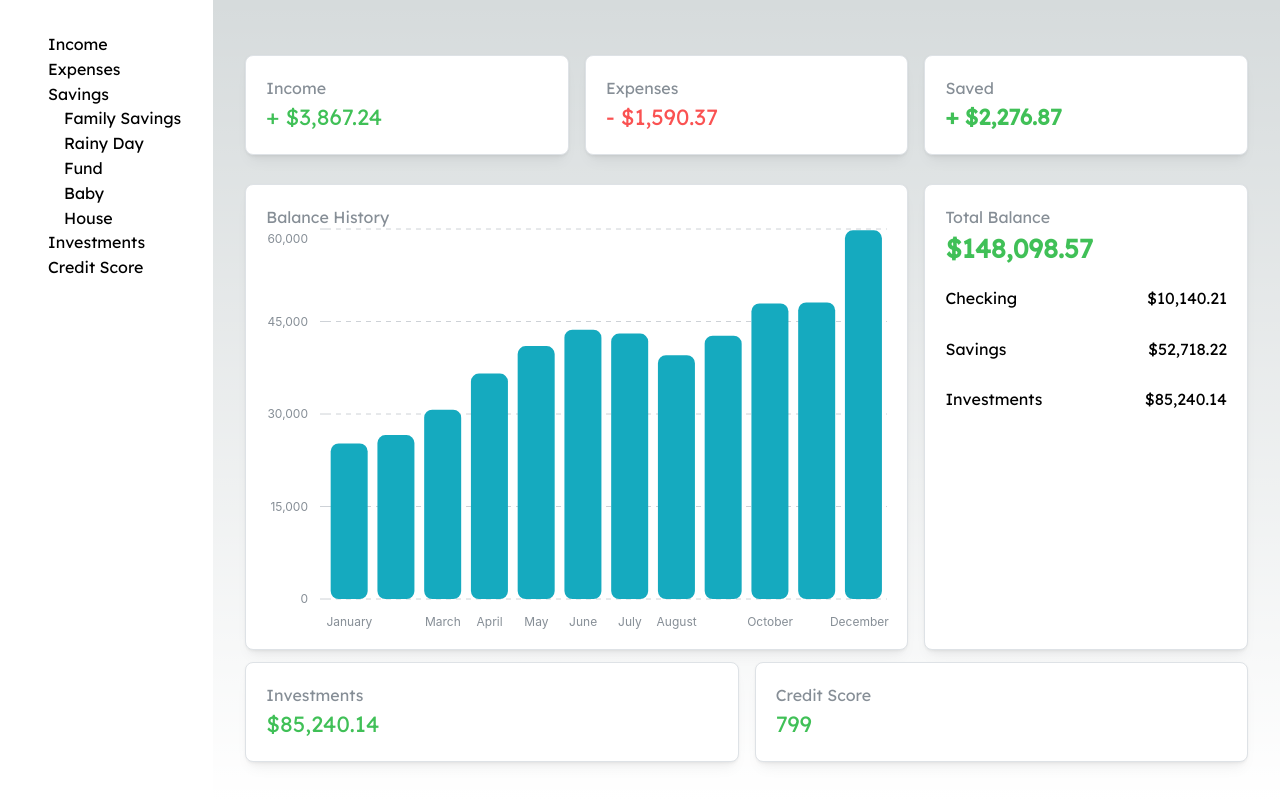
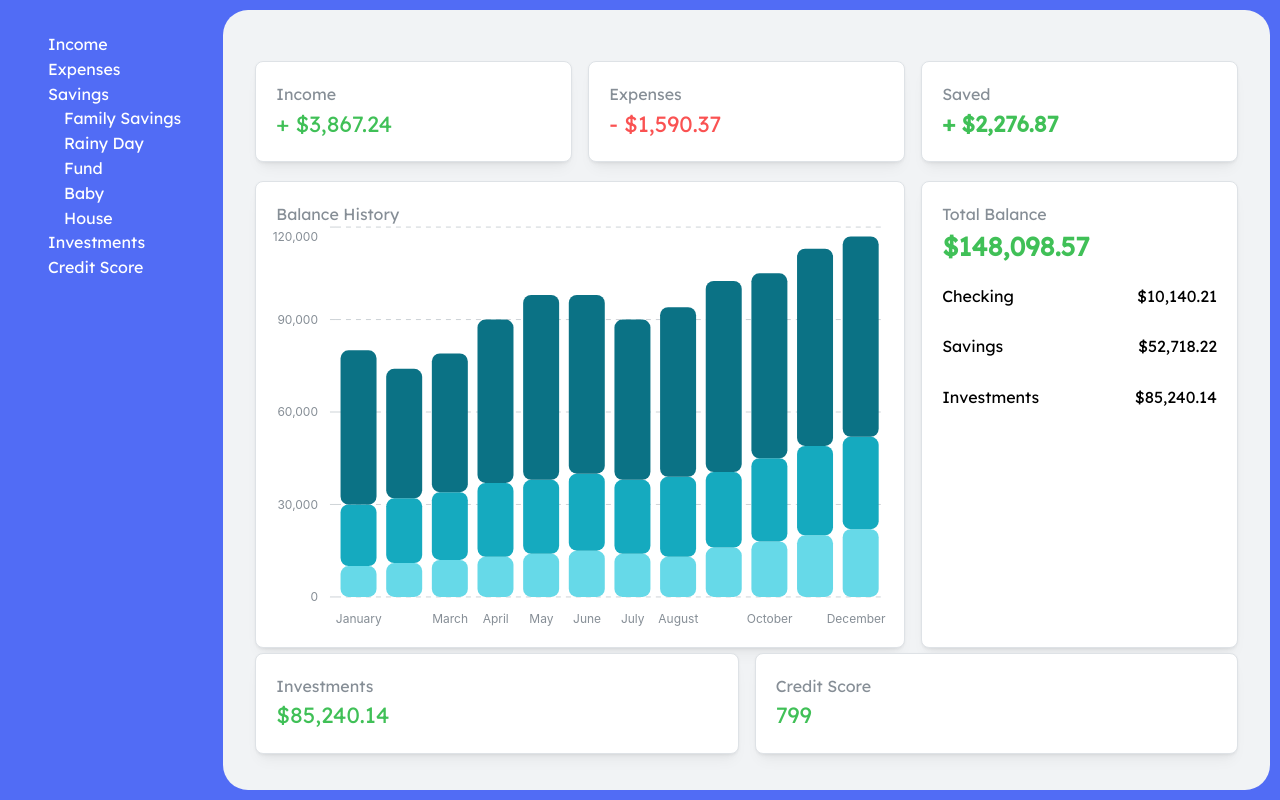
Before and after one commit to kechamberlin/cashboard, a Next.js app: page / in a window 1280 px wide. Built offline with nearby package versions, Linux system fonts and the light colour scheme.

Commit message:
(WIP) Initial UI mock up / ongoing UI changes.

```diff
--- a/src/app/components/BalanceHistory.tsx
+++ b/src/app/components/BalanceHistory.tsx
@@ -1,25 +1,38 @@
 'use client';
 
-import { Card, Text } from '@mantine/core';
-import { BarChart } from '@mantine/charts';
+import { Card, Space, Text } from '@mantine/core';
+import { BarChart, LineChart } from '@mantine/charts';
 
 const BalanceHistory = () => {
   const MOCK_DATA = [
     // TODO: Define a data structure, ex:
     //    { month: '', year: ??, balance: 1014.21, }
 
-    { month: 'January', balance: 25225.34 },
-    { month: 'February', balance: 26582.67 },
-    { month: 'March', balance: 30709.25 },
-    { month: 'April', balance: 36553.71 },
-    { month: 'May', balance: 41018.08 },
-    { month: 'June', balance: 43661.69 },
-    { month: 'July', balance: 43035.39 },
-    { month: 'August', balance: 39540.19 },
-    { month: 'September', balance: 42702.68 },
-    { month: 'October', balance: 47936.54 },
-    { month: 'November', balance: 48092.91 },
-    { month: 'December', balance: 59791.99 },
+    // { month: 'January', balance: 25225.34 },
+    // { month: 'February', balance: 26582.67 },
+    // { month: 'March', balance: 30709.25 },
+    // { month: 'April', balance: 36553.71 },
+    // { month: 'May', balance: 41018.08 },
+    // { month: 'June', balance: 43661.69 },
+    // { month: 'July', balance: 43035.39 },
+    // { month: 'August', balance: 39540.19 },
+    // { month: 'September', balance: 42702.68 },
+    // { month: 'October', balance: 47936.54 },
+    // { month: 'November', balance: 48092.91 },
+    // { month: 'December', balance: 59791.99 },
+
+    { month: 'January', checking: 10000, savings: 20000, investments: 50000 },
+    { month: 'February', checking: 11000, savings: 21000, investments: 42000 },
+    { month: 'March', checking: 12000, savings: 22000, investments: 45000 },
+    { month: 'April', checking: 13000, savings: 24000, investments: 53000 },
+    { month: 'May', checking: 14000, savings: 24000, investments: 60000 },
+    { month: 'June', checking: 15000, savings: 25000, investments: 58000 },
+    { month: 'July', checking: 14000, savings: 24000, investments: 52000 },
+    { month: 'August', checking: 13000, savings: 26000, investments: 55000 },
+    { month: 'September', checking: 16000, savings: 24500, investments: 62000 },
+    { month: 'October', checking: 18000, savings: 27000, investments: 60000 },
+    { month: 'November', checking: 20000, savings: 29000, investments: 64000 },
+    { month: 'December', checking: 22000, savings: 29950, investments: 65000 },
   ];
 
   return (
@@ -32,9 +45,30 @@ const BalanceHistory = () => {
         data={MOCK_DATA}
         dataKey='month'
         valueFormatter={(value) => new Intl.NumberFormat('en-US').format(value)}
-        series={[{ name: 'balance', color: 'cyan' }]}
+        // series={[{ name: 'balance', label: 'Balance', color: 'cyan' }, ]}
+        series={[
+          { name: 'checking', label: 'Checking', color: 'cyan.3' },
+          { name: 'savings', label: 'Savings', color: 'cyan.6' },
+          { name: 'investments', label: 'Investments', color: 'cyan.9' },
+        ]}
         barProps={{ radius: 8 }}
+        type='stacked'
       />
+      {/* <LineChart
+        h={400}
+        data={MOCK_DATA}
+        dataKey='month'
+        valueFormatter={(value) => new Intl.NumberFormat('en-US').format(value)}
+        // series={[{ name: 'balance' }]}
+        series={[
+          { name: 'checking', label: 'Checking', color: 'red' },
+          { name: 'savings', label: 'Savings', color: 'green' },
+          // { name: 'investments', label: 'Investments', color: 'cyan.9' },
+        ]}
+        curveType='natural'
+        connectNulls
+        // strokeWidth={3}
+      /> */}
     </Card>
   );
 };
--- a/src/app/components/Income.tsx
+++ b/src/app/components/Income.tsx
@@ -1,6 +1,26 @@
+'use client';
+
+import { LineChart, Sparkline } from '@mantine/charts';
 import { Card, Text } from '@mantine/core';
 
 const Income = () => {
+  const MOCK_DATA = [
+    // TODO: Define a data structure, ex:
+    //    { month: '', year: ??, balance: 1014.21, }
+
+    { month: 'January', balance: 25225.34 },
+    { month: 'February', balance: 26582.67 },
+    { month: 'March', balance: 30709.25 },
+    { month: 'April', balance: 36553.71 },
+    { month: 'May', balance: 41018.08 },
+    { month: 'June', balance: 43661.69 },
+    { month: 'July', balance: 43035.39 },
+    { month: 'August', balance: 39540.19 },
+    { month: 'September', balance: 42702.68 },
+    { month: 'October', balance: 47936.54 },
+    { month: 'November', balance: 48092.91 },
+    { month: 'December', balance: 59791.99 },
+  ];
   return (
     <Card shadow='sm' padding='lg' radius='md' withBorder>
       <Text size='md' c='dimmed'>
@@ -9,6 +29,32 @@ const Income = () => {
       <Text c={'green'} fw={500} fz={'h3'}>
         + $3,867.24
       </Text>
+      {/* <Sparkline
+        w={200}
+        h={60}
+        data={MOCK_DATA?.map((data) => data?.balance)}
+        curveType='linear'
+        color='green'
+        fillOpacity={0.6}
+        strokeWidth={2}
+      /> */}
+
+      {/* <LineChart
+        h={60}
+        data={MOCK_DATA}
+        dataKey='month'
+        valueFormatter={(value) => new Intl.NumberFormat('en-US').format(value)}
+        // series={[{ name: 'balance' }]}
+        series={[{ name: 'balance', label: 'Income', color: 'green' }]}
+        curveType='natural'
+        connectNulls
+        // strokeWidth={3}
+        tickLine='none'
+        gridAxis='none'
+        withXAxis={false}
+        withYAxis={false}
+        withDots={false}
+      /> */}
     </Card>
   );
 };
--- a/src/app/globals.css
+++ b/src/app/globals.css
@@ -1,9 +1,8 @@
 :root {
   --max-width: 1100px;
   --border-radius: 12px;
-  --font-mono: ui-monospace, Menlo, Monaco, "Cascadia Mono", "Segoe UI Mono",
-    "Roboto Mono", "Oxygen Mono", "Ubuntu Monospace", "Source Code Pro",
-    "Fira Mono", "Droid Sans Mono", "Courier New", monospace;
+  --font-mono: ui-monospace, Menlo, Monaco, 'Cascadia Mono', 'Segoe UI Mono', 'Roboto Mono', 'Oxygen Mono', 'Ubuntu Monospace',
+    'Source Code Pro', 'Fira Mono', 'Droid Sans Mono', 'Courier New', monospace;
 
   --foreground-rgb: 0, 0, 0;
   --background-start-rgb: 214, 219, 220;
@@ -17,22 +16,11 @@
     #0071ff33 160deg,
     transparent 360deg
   );
-  --secondary-glow: radial-gradient(
-    rgba(255, 255, 255, 1),
-    rgba(255, 255, 255, 0)
-  );
+  --secondary-glow: radial-gradient(rgba(255, 255, 255, 1), rgba(255, 255, 255, 0));
 
   --tile-start-rgb: 239, 245, 249;
   --tile-end-rgb: 228, 232, 233;
-  --tile-border: conic-gradient(
-    #00000080,
-    #00000040,
-    #00000030,
-    #00000020,
-    #00000010,
-    #00000010,
-    #00000080
-  );
+  --tile-border: conic-gradient(#00000080, #00000040, #00000030, #00000020, #00000010, #00000010, #00000080);
 
   --callout-rgb: 238, 240, 241;
   --callout-border-rgb: 172, 175, 176;
@@ -47,24 +35,11 @@
     --background-end-rgb: 0, 0, 0;
 
     --primary-glow: radial-gradient(rgba(1, 65, 255, 0.4), rgba(1, 65, 255, 0));
-    --secondary-glow: linear-gradient(
-      to bottom right,
-      rgba(1, 65, 255, 0),
-      rgba(1, 65, 255, 0),
-      rgba(1, 65, 255, 0.3)
-    );
+    --secondary-glow: linear-gradient(to bottom right, rgba(1, 65, 255, 0), rgba(1, 65, 255, 0), rgba(1, 65, 255, 0.3));
 
     --tile-start-rgb: 2, 13, 46;
     --tile-end-rgb: 2, 5, 19;
-    --tile-border: conic-gradient(
-      #ffffff80,
-      #ffffff40,
-      #ffffff30,
-      #ffffff20,
-      #ffffff10,
-      #ffffff10,
-      #ffffff80
-    );
+    --tile-border: conic-gradient(#ffffff80, #ffffff40, #ffffff30, #ffffff20, #ffffff10, #ffffff10, #ffffff80);
 
     --callout-rgb: 20, 20, 20;
     --callout-border-rgb: 108, 108, 108;
@@ -86,22 +61,18 @@ body {
 }
 
 body {
-  color: rgb(var(--foreground-rgb));
-  background: linear-gradient(
-      to bottom,
-      transparent,
-      rgb(var(--background-end-rgb))
-    )
-    rgb(var(--background-start-rgb));
+  /* color: rgb(var(--foreground-rgb));
+  background: linear-gradient(to bottom, transparent, rgb(var(--background-end-rgb))) rgb(var(--background-start-rgb)); */
+  /* background: rgb(2, 0, 36); */
+  color: white;
+  background: rgb(2, 0, 36);
+  /* background: linear-gradient(166deg, rgba(2, 0, 36, 1) 0%, rgba(81, 108, 245, 1) 32%, rgba(0, 212, 255, 1) 89%); */
+  background: #516cf5;
+  /* background: linear-gradient(to bottom left, transparent, rgba(81, 108, 245, 1) 32%, rgba(0, 212, 255, 1) 89%); */
+  /* background: linear-gradient(to bottom right, rgba(81, 108, 245, 1), purple 50%, rgba(81, 108, 245, 1)); */
 }
 
 a {
   color: inherit;
   text-decoration: none;
 }
-
-@media (prefers-color-scheme: dark) {
-  html {
-    color-scheme: dark;
-  }
-}
--- a/src/app/layout.tsx
+++ b/src/app/layout.tsx
@@ -8,10 +8,10 @@ import './globals.css';
 
 const lexend = Lexend({ subsets: ['latin'], weight: '400' });
 
-export const metadata = {
-  title: 'Cashboard',
-  description: 'A personal finance application for those who prefer to micromanage their budget.',
-};
+// export const metadata = {
+//   title: 'Cashboard',
+//   description: 'A personal finance application for those who prefer to micromanage their budget.',
+// };
 
 export default function RootLayout({ children }: { children: React.ReactNode }) {
   return (
--- a/src/app/page.tsx
+++ b/src/app/page.tsx
@@ -6,13 +6,21 @@ import BalanceHistory from './components/BalanceHistory';
 import TotalBalance from './components/TotalBalance';
 import Investments from './components/Investments';
 import CreditScore from './components/CreditScore';
-import { Container, Grid, GridCol, Group, List, ListItem } from '@mantine/core';
+import { Card, Container, Grid, GridCol, Group, List, ListItem } from '@mantine/core';
+import type { Metadata } from 'next';
+
+export const metadata: Metadata = {
+  title: 'Cashboard',
+  description: 'A personal finance application for those who prefer to micromanage their budget.',
+};
 
 export default function Home() {
   return (
     <Container mih={'100vh'} p={0} fluid bd={0}>
       <Grid grow gutter={0}>
-        <GridCol span={2} bg={'white'} p={32} mih={'100vh'}>
+        {/* TODO: mih={'100vh'} should be for desktop only.  Responsive view should be icons / collapsed. */}
+        {/* TODO: move Side Drawer to Layout */}
+        <GridCol span={2} p={32} mih={'100vh'}>
           <List withPadding listStyleType='none'>
             <ListItem>Income</ListItem>
             <ListItem>Expenses</ListItem>
@@ -31,18 +39,19 @@ export default function Home() {
           </List>
         </GridCol>
 
-        <GridCol span={10} p={32}>
-          <Group grow gap={0} justify='flex-start' align='stretch' style={{ flexDirection: 'column' }} h={'100%'}>
+        <GridCol span={10} p={10}>
+          <Card radius={25} bg={'gray.1'} h={'100%'}>
+            <Group grow gap={0} justify='flex-start' align='stretch' style={{ flexDirection: 'column' }} h={'100%'} p={'md'}>
               {/* Income, Expenses, Saved */}
-            <Group grow>
-              <Grid justify='flex-start'>
+              <Group grow align='center'>
+                <Grid>
                   <GridCol span={4}>
-                  <Link href={`/income`}>
+                    <Link href={`/income-and-expenses`}>
                       <Income />
                     </Link>
                   </GridCol>
                   <GridCol span={4}>
-                  <Link href={`/expenses`}>
+                    <Link href={`/income-and-expenses`}>
                       <Expenses />
                     </Link>
                   </GridCol>
@@ -55,8 +64,8 @@ export default function Home() {
               </Group>
 
               {/* Balance History, Total Balance  */}
-            <Group grow>
-              <Grid justify='flex-start'>
+              <Group grow align='flex-start'>
+                <Grid>
                   <GridCol span={8}>
                     <Link href={`/balance-history`}>
                       <BalanceHistory />
@@ -71,8 +80,8 @@ export default function Home() {
               </Group>
 
               {/* Investments, Credit Score */}
-            <Group grow>
-              <Grid justify='flex-start'>
+              <Group grow align='flex-start'>
+                <Grid>
                   <GridCol span={6}>
                     <Link href={`/investments`}>
                       <Investments />
@@ -86,6 +95,8 @@ export default function Home() {
                 </Grid>
               </Group>
             </Group>
+            {/* end card */}
+          </Card>
         </GridCol>
       </Grid>
     </Container>
```
Lines whose indentation alone changed are shown as unchanged.
